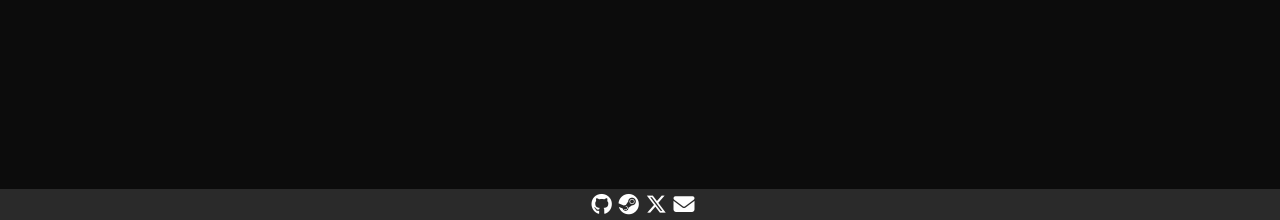
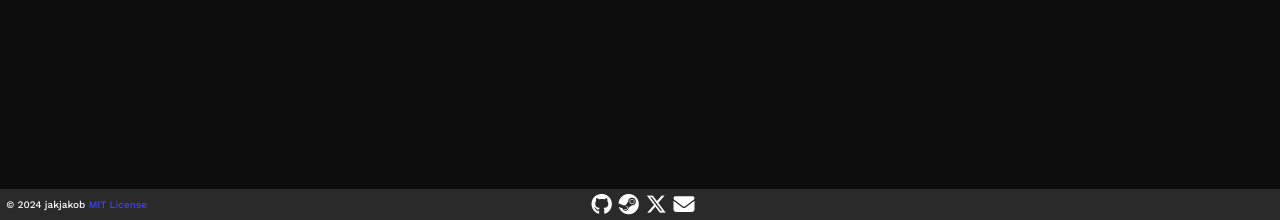
Before and after one commit to jakjakob/jakjakobdoteu, a PHP site: page / in a window 1280 px wide. Shown: the part 580-800 px from the top of the page. Run offline with PHP 8.4, Linux system fonts and the light colour scheme; some libraries are stand-ins or nearby versions.

Commit message:
added copyright notice - made CSS better

```diff
--- a/public_www/index.html
+++ b/public_www/index.html
@@ -15,12 +15,18 @@
     <p>WIP - not finished</p>
 
     <footer>
+        <div class="foot_txt foot_txt_left">
+            &#xA9 2024 jakjakob <a href="https://github.com/jakjakob/jakjakobdoteu/blob/main/LICENSE">MIT License</a>
+        </div>
         <div class = "social_icons">
             <a href="http://github.com/jakjakob"><i class="fa-brands fa-github"></i></a>
             <a href="https://steamcommunity.com/id/real_jakjakob/"><i class="fa-brands fa-steam"></i></a>
             <a href="https://x.com/jakjakobM"><i class="fa-brands fa-x-twitter"></i></a>
             <a href="mailto:contact@jakjakob.eu"><i class="fa-solid fa-envelope"></i></a>
         </div>
+        <div class="foot_txt foot_txt_right">
+        <!--another stuff I need to write-->
+        </div>
     </footer>
 
 </html>
--- a/public_www/main.css
+++ b/public_www/main.css
@@ -25,10 +25,12 @@ footer{
     left:0;
     bottom:0;
     width: 100%;
+    display:flex;
 }
 footer > .social_icons{
     text-align: center;
     font-size:21px;
+    width:33%;
 }
 footer > .social_icons > a{
     text-decoration: none;
@@ -38,3 +40,14 @@ footer > .social_icons > a{
 footer > .social_icons > a:hover{
     color:#4141FF;
 }
+footer > .foot_txt{
+    width:33%;
+    font-size:10px;
+    margin:auto;
+}
+footer > .foot_txt_left{
+    text-align:left;
+}
+footer > .foot_txt_right{
+    text-align: right;
+}
```
